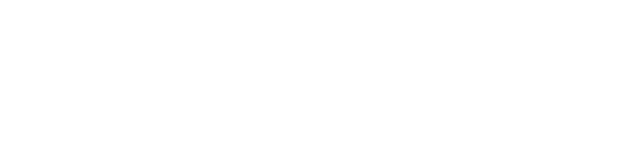
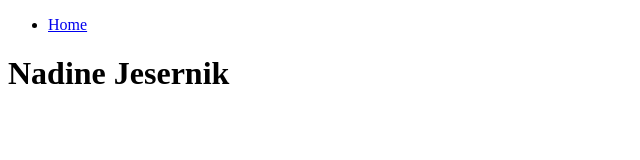
Before and after one commit to nadinejesernik/Assessment, a plain HTML site: page index.html in a window 1280 px wide. Shown: the whole page, without its empty margins (0-640 px from the left). Drawn offline with Linux system fonts and the light colour scheme.

Commit message:
Update index.html

```diff
--- a/index.html
+++ b/index.html
@@ -1 +1,16 @@
 <!doctype html>
+<html>
+  <head>
+    <meta charset=UTF-8">
+    <title>Visitenkarte</title>
+    <link rel="stylesheet" href="style.css">
+  </head>
+  <body>
+    <header>
+      <ul>
+<li><a href="#home">Home</a></li></ul>
+    </header>
+ <main>
+   <h1>Nadine Jesernik</h1>
+ </main> </body>
+</html>
```
